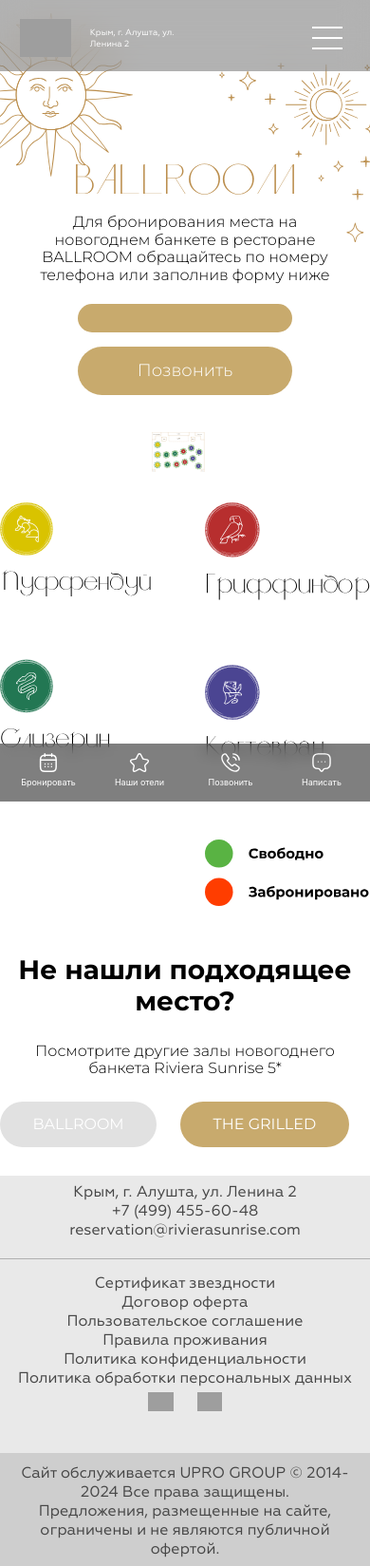
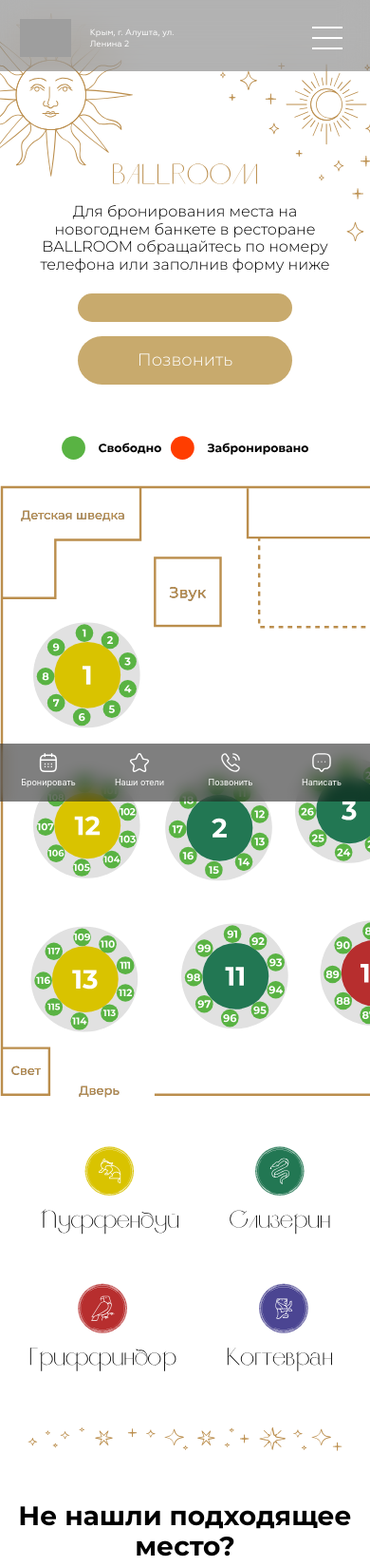
Before and after one commit to tryoha/seating, a Django app: page / in a window 390 px wide. Shown: the top 1649 px of the page at 95% size. Run offline with Django 5.2, Linux system fonts and the light colour scheme; data comes from the database, SQL or seed files in the repository; some libraries are stand-ins or nearby versions; grey boxes are pictures that could not be loaded.

Commit message:
added mobile styles for gilled & ball

```diff
--- a/seats/templates/seats/ballroom.html
+++ b/seats/templates/seats/ballroom.html
@@ -26,10 +26,13 @@
         </div>
     </div>
     <div class="rassadka">
+        <div class="rassadka_m">
+            <img src="{% static 'seats/img/grilled/legend_m.svg' %}" alt="">
+        </div>
         <div class="rassadka__l">
-        <img src="{% static 'seats/img/ballroom/ras_puf_sliz_l.svg' %}" alt="">
+            <img src="{% static 'seats/img/ballroom/ras_puf_sliz_l.svg' %}" alt="">
         </div>
-        <div class="rassadka__svg">
+        <div class="rassadka__svg rassadka__bal">
             <svg width="840" height="648" viewBox="0 0 840 648" fill="none" xmlns="http://www.w3.org/2000/svg">
                 <rect width="836.775" height="645.542" transform="translate(2 2)" fill="white"/>
                 <rect x="164.1" y="76.7899" width="69.5291" height="71.9602" stroke="#BB8E4D" stroke-width="2.42553"/>
@@ -371,6 +374,9 @@
             <img src="{% static 'seats/img/ballroom/ras_grif_kog_r.svg' %}" alt="">
             <img class="rassadka__legend" src="{% static 'seats/img/ballroom/legend.svg' %}" alt="">
         </div>
+        <img class="legend__bal" src="{% static 'seats/img/ballroom/legend_bal.svg' %}" alt="">
+        <img class="stars-7" src="{% static 'seats/img/grilled/stars_7.svg' %}" alt="">
+
     </div>
     <div class="places">
         <div class="places__container">
--- a/seats/templates/seats/grilled.html
+++ b/seats/templates/seats/grilled.html
@@ -27,14 +27,18 @@
             </a>
         </div>
     </div>
+
     <div class="rassadka">
-
+        <div class="rassadka_m">
+            <img src="{% static 'seats/img/grilled/legend_m.svg' %}" alt="">
+        </div>
         <div class="rassadka__svg">
             <img src="{% static 'seats/img/grilled/gr_rassadka.svg' %}" alt="">
         </div>
         <div class="rassadka__rd">
             <img class="rassadka__legend_dwn" src="{% static 'seats/img/ballroom/legend.svg' %}" alt="">
         </div>
+        <img class="stars-7" src="{% static 'seats/img/grilled/stars_7.svg' %}" alt="">
     </div>
     <div class="places">
         <div class="places__container">
--- a/static/seats/css/style.css
+++ b/static/seats/css/style.css
@@ -1157,7 +1157,7 @@ svg[data-v-06dbd032] {
   }
 
   .bottom-menu__popup-item[data-v-89cc7679] {
-    list-style: none
+    list-style: none;
   }
 
   .bottom-menu__hotel-link[data-v-89cc7679] {
@@ -1169,7 +1169,7 @@ svg[data-v-06dbd032] {
     flex-direction: column;
     gap: 8px;
     padding: 0;
-    text-decoration: none
+    text-decoration: none;
   }
 
   .bottom-menu__hotel-name[data-v-89cc7679] {
@@ -1180,38 +1180,38 @@ svg[data-v-06dbd032] {
     line-height: normal;
     margin: 0;
     text-align: center;
-    width: 120%
+    width: 120%;
   }
 
   .bottom-menu__hotel-img[data-v-89cc7679] {
     height: 50px;
     -o-object-fit: cover;
     object-fit: cover;
-    width: 50px
+    width: 50px;
   }
 
   .bottom-menu__contact-link[data-v-89cc7679] {
     color: unset;
     display: flex;
-    text-decoration: none
+    text-decoration: none;
   }
 
   .bottom-menu__contact-img[data-v-89cc7679] {
     height: 47px;
     -o-object-fit: cover;
     object-fit: cover;
-    width: 47px
+    width: 47px;
   }
 }
 
 .bottom-space[data-v-326a56da] {
-  display: none
+  display: none;
 }
 
 @media screen and (max-width:767px) {
   .bottom-space[data-v-326a56da] {
     display: block;
-    height: 61px
+    height: 61px;
   }
 }
 
@@ -1222,7 +1222,7 @@ svg[data-v-06dbd032] {
   flex-direction: column;
   height: 32px;
   justify-content: space-around;
-  width: 32px
+  width: 32px;
 }
 
 .hamburger-icon__line[data-v-d0cf0ce2] {
@@ -1239,14 +1239,14 @@ svg[data-v-06dbd032] {
 
 
 .main-menu[data-v-37affc4c] {
-  height: 60px
+  height: 60px;
 }
 
 .main-menu__list[data-v-37affc4c] {
   gap: 31px;
   list-style-type: none;
   margin: 0;
-  padding: 0
+  padding: 0;
 }
 
 .main-menu__item[data-v-37affc4c],
@@ -1258,12 +1258,12 @@ svg[data-v-06dbd032] {
 
 .main-menu__item[data-v-37affc4c] {
   font-size: 18px;
-  font-weight: 500
+  font-weight: 500;
 }
 
 .main-menu__item[data-v-37affc4c],
 .main-menu__item_has-submenu[data-v-37affc4c] {
-  position: relative
+  position: relative;
 }
 
 .main-menu__item_has-submenu[data-v-37affc4c]:after {
@@ -1273,7 +1273,7 @@ svg[data-v-06dbd032] {
   position: absolute;
   right: 0;
   top: 100%;
-  z-index: 10
+  z-index: 10;
 }
 
 .main-menu__link[data-v-37affc4c] {
@@ -1282,11 +1282,11 @@ svg[data-v-06dbd032] {
   display: block;
   position: relative;
   text-align: center;
-  text-decoration: none
+  text-decoration: none;
 }
 
 .main-menu__link[data-v-37affc4c]:hover {
-  color: var(--color-sand)
+  color: var(--color-sand);
 }
 
 .submenu[data-v-37affc4c] {
@@ -1305,7 +1305,7 @@ svg[data-v-06dbd032] {
   padding: 5px 20px 30px;
   position: absolute;
   top: calc(100% + 30px);
-  z-index: 20
+  z-index: 20;
 }
 
 .submenu__link[data-v-37affc4c] {
@@ -1315,7 +1315,7 @@ svg[data-v-06dbd032] {
   padding: 0;
   text-decoration: none;
   transition: all .3s ease;
-  white-space: nowrap
+  white-space: nowrap;
 }
 
 .submenu__link[data-v-37affc4c]:hover {
@@ -1478,8 +1478,6 @@ svg[data-v-06dbd032] {
   margin-top: 39px;
   display: flex;
   justify-content: space-between;
-  overflow: auto;
-  max-width: 100%;
 }
 
 .rassadka__l {
@@ -1587,9 +1585,7 @@ svg[data-v-06dbd032] {
 }
 
 .stars-5 {
-  position: absolute;
-  left: 234px;
-  top: 975px;
+  display: none;
 }
 
 .hand {
@@ -1657,6 +1653,14 @@ svg[data-v-06dbd032] {
 
   .stars-6 {
     max-height: calc(442px - 3%);
+  }
+
+  .stars-7 {
+    display: none;
+  }
+
+  .rassadka {
+    max-width: 100%;
   }
 
   .rassadka__legend_dwn {
@@ -1705,6 +1709,14 @@ svg[data-v-06dbd032] {
   z-index: 20;
 }
 
+.rassadka_m {
+  display: none;
+}
+
+.legend__bal {
+  display: none;
+}
+
 @media (max-width: 699px) {
   .header__wrapper[data-v-37affc4c] {
     gap: 20px;
@@ -1715,11 +1727,27 @@ svg[data-v-06dbd032] {
   }
 
   .rest__title img {
-    height: 33px;
+    height: 22px;
   }
 
   .rest__descr {
     padding: 0 27px 5px;
+  }
+
+  .rassadka {
+    flex-direction: column;
+    gap: 23px;
+    margin-top: 54px;
+  }
+
+  .rassadka_m {
+    display: block;
+    align-self: center;
+  }
+
+  .rassadka__svg {
+    overflow: auto;
+    max-width: 100%;
   }
 
   .rassadka__rd {
@@ -1741,7 +1769,11 @@ svg[data-v-06dbd032] {
     margin: 0 17px;
   }
 
-  .stars-2 {}
+  .stars-7 {
+    max-width: 332.79px;
+    align-self: center;
+    display: flex;
+  }
 
   .sun {
     height: 172px;
@@ -1750,9 +1782,22 @@ svg[data-v-06dbd032] {
   }
 
   .constellation {
-    width: 165px;
+    width: 164px;
     top: 66px;
     right: -6px;
   }
 
-}
+  .rassadka__l,
+  .rassadka__r {
+    display: none;
+  }
+
+  .legend__bal {
+    display: initial;
+    margin-top: -10px;
+  }
+
+  .rassadka__bal svg {
+    min-width: 836px;
+  }
+}
```
Also changed, not shown: seats/static/seats/css/style.css (+72 -27 lines), seats/static/seats/img/ballroom/legend_bal.svg (added), seats/static/seats/img/grilled/legend_m.svg (added), seats/static/seats/img/grilled/stars_7.svg (added), static/seats/img/ballroom/legend_bal.svg (added), static/seats/img/grilled/legend_m.svg (added), static/seats/img/grilled/stars_7.svg (added).
